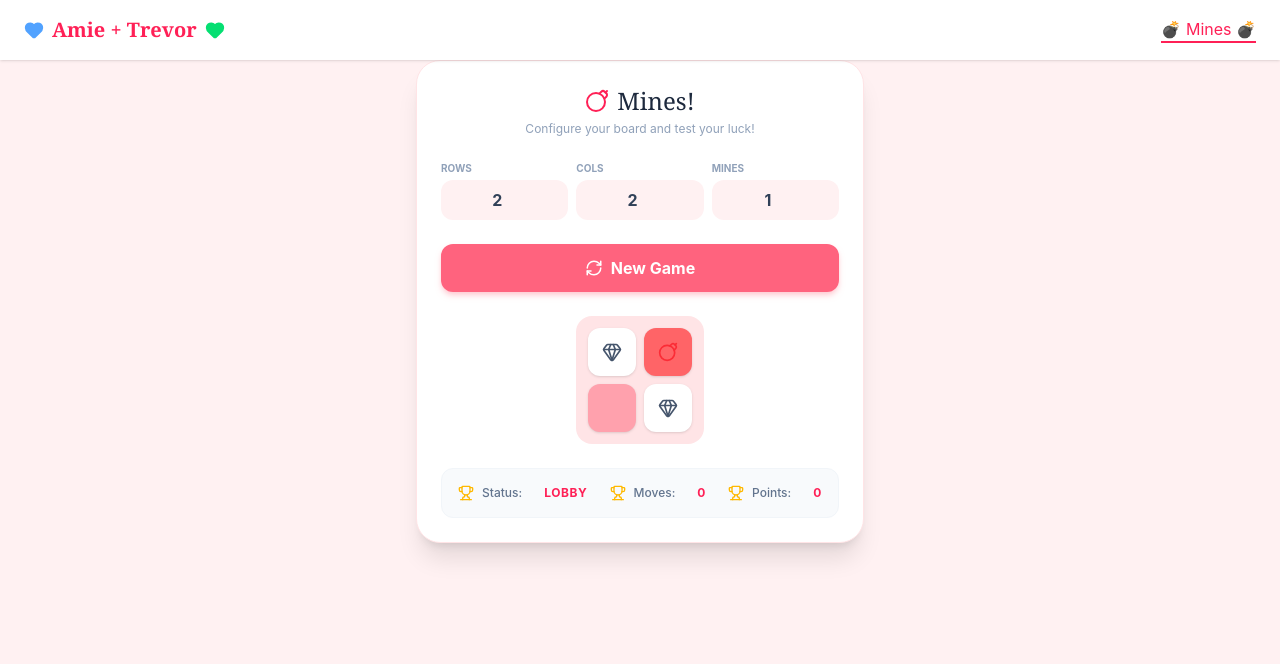
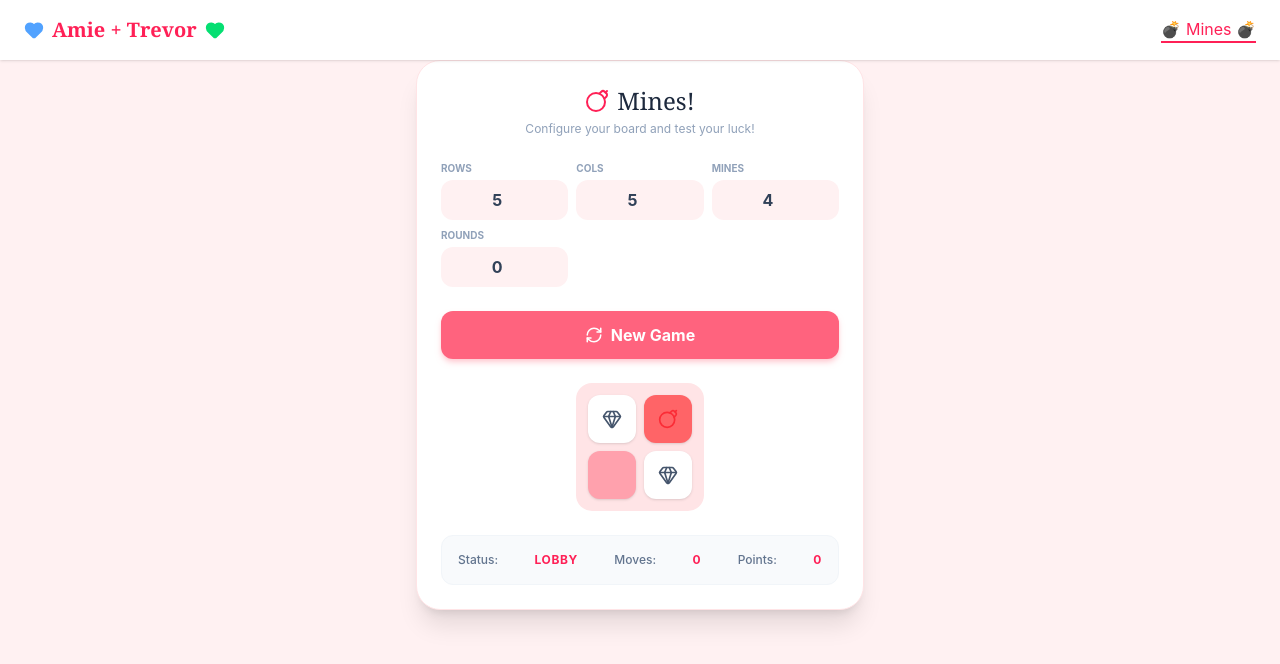
Before and after one commit to 4treess/amie, a React (Vite) app: page /mines in a window 1280 px wide. Shown: the top 664 px of the page. Built offline with nearby package versions, Linux system fonts and the light colour scheme.

Commit message:
trying something

```diff
--- a/src/Mines.jsx
+++ b/src/Mines.jsx
@@ -12,9 +12,11 @@ const Mines = () => {
   const [gameStatus, setGameStatus] = useState("Lobby")
   const [points, setPoints] = useState(0);
   const [clicks, setClicks] = useState(0);
-  const [rows, setRows] = useState(2);
-  const [cols, setCols] = useState(2);
-  const [minesCount, setMinesCount] = useState(1);
+  const [rows, setRows] = useState(5);
+  const [cols, setCols] = useState(5);
+  const [minesCount, setMinesCount] = useState(4);
+  const [roundsCount, setRoundsCount] = useState(0);
+  const [currentRound, setCurrentRound] = useState(0);
 
   // 2. BOARD STATE (Dummy visual layout to start)
   // In React, components re-render based on state updates rather than pure JS functions returning values.
@@ -239,6 +241,17 @@ const Mines = () => {
               className="w-full p-2 bg-rose-50 rounded-xl text-center font-bold text-slate-700 outline-non invalid:text-red-500"
             />
           </div>
+          <div>
+            <label className="text-[10px] font-bold uppercase text-slate-400 block mb-1">Rounds</label>
+            <input
+              type="number"
+              min="0"
+              max="10"
+              value={roundsCount}
+              onChange={(e) => setMinesCount(e.target.value)}
+              className="w-full p-2 bg-rose-50 rounded-xl text-center font-bold text-slate-700 outline-non invalid:text-red-500"
+            />
+          </div>
         </div>
 
         {/* RESET / START BUTTON */}
@@ -279,19 +292,25 @@ const Mines = () => {
         {/* SCORE / STATUS DISPLAY */}
         <div className="bg-slate-50 p-4 rounded-xl flex items-center justify-between border border-slate-100">
           <div className="flex items-center gap-2 text-xs text-slate-500 font-medium">
-            <Trophy size={16} className="text-amber-400" /> Status:
+            Status:
           </div>
           <span className="text-xs font-bold text-rose-500 uppercase tracking-wider">
             {gameStatus}
           </span>
+          <div className={`${roundsCount === 0 ? "absolute text-transparent" : "flex items-center gap-2 text-xs text-slate-500 font-medium" }`}>
+            Round:
+          </div>
+          <span className={`${roundsCount === 0 ? "absolute text-transparent" : "text-xs font-bold text-rose-500 uppercase tracking-wider"}`}>
+            {currentRound} / {roundsCount}
+          </span>
           <div className="flex items-center gap-2 text-xs text-slate-500 font-medium">
-            <Trophy size={16} className="text-amber-400" /> Moves:
+            Moves:
           </div>
           <span className="text-xs font-bold text-rose-500 uppercase tracking-wider">
             {clicks}
           </span>
           <div className="flex items-center gap-2 text-xs text-slate-500 font-medium">
-            <Trophy size={16} className="text-amber-400" /> Points:
+            Points:
           </div>
           <span className="text-xs font-bold text-rose-500 uppercase tracking-wider">
             {Math.round(points*100)/100}
```
